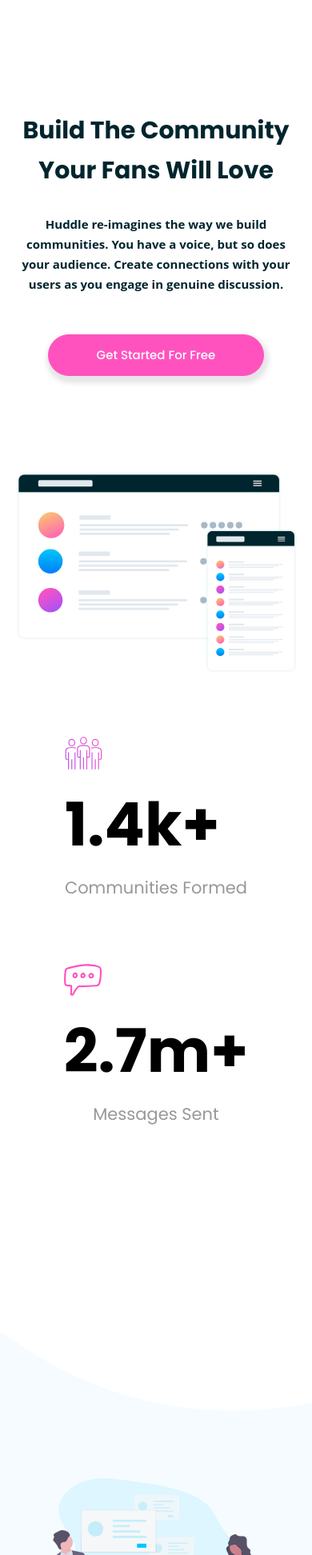
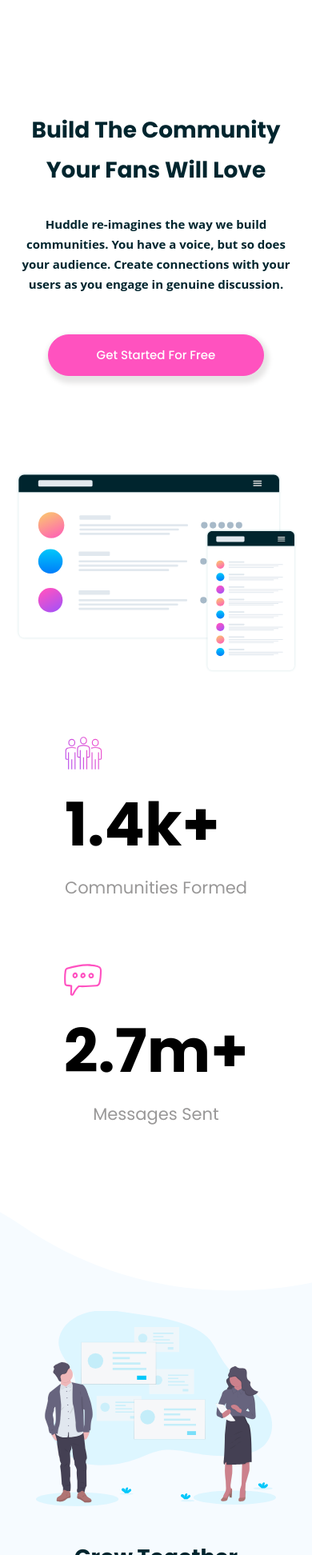
Before and after one commit to EsraaNasr92/React-HuddleLandingPage, a React (Create React App) app: page / in a window 390 px wide. Shown: the part 56-2000 px from the top of the page at 80% size. Built offline with nearby package versions, Linux system fonts and the light colour scheme; a web font is replaced by a local one.

Commit message:
Responsive: Mobile version_2

```diff
--- a/src/App.css
+++ b/src/App.css
@@ -359,7 +359,7 @@
     font-size: 15px;
   }
   .hero--section-title {
-    font-size: 30px;
+    font-size: 28px;
     line-height: 50px;
   }
   .hero--section{
@@ -388,7 +388,7 @@
     display: flex;
     flex-direction: column;
     gap: 80px;
-    padding: 80px 73px;
+    padding: 80px 58px;
   }
   .counter-section-counter h1 {
     font-size: 75px;
@@ -399,8 +399,9 @@
   .grow--section, .flow--section, .users--section{
     display: flex;
     flex-direction: column-reverse;
-    padding: 60px 16px;
+    padding: 0px 16px;
     text-align: center;
+    margin: 150px 0;
   }
   .grow--section__img img, .flow--section__img img, .users--section__img img{
     width: 300px;
@@ -409,7 +410,7 @@
     padding: 0;
   }
   .grow--section__text h1, .flow--section__text h1, .users--section__text h1{
-    font-size: 29px;
+    font-size: 27px;
     padding-bottom: 15px;
   }
   .grow--section__text p, .flow--section__text p, .users--section__text p {
```
